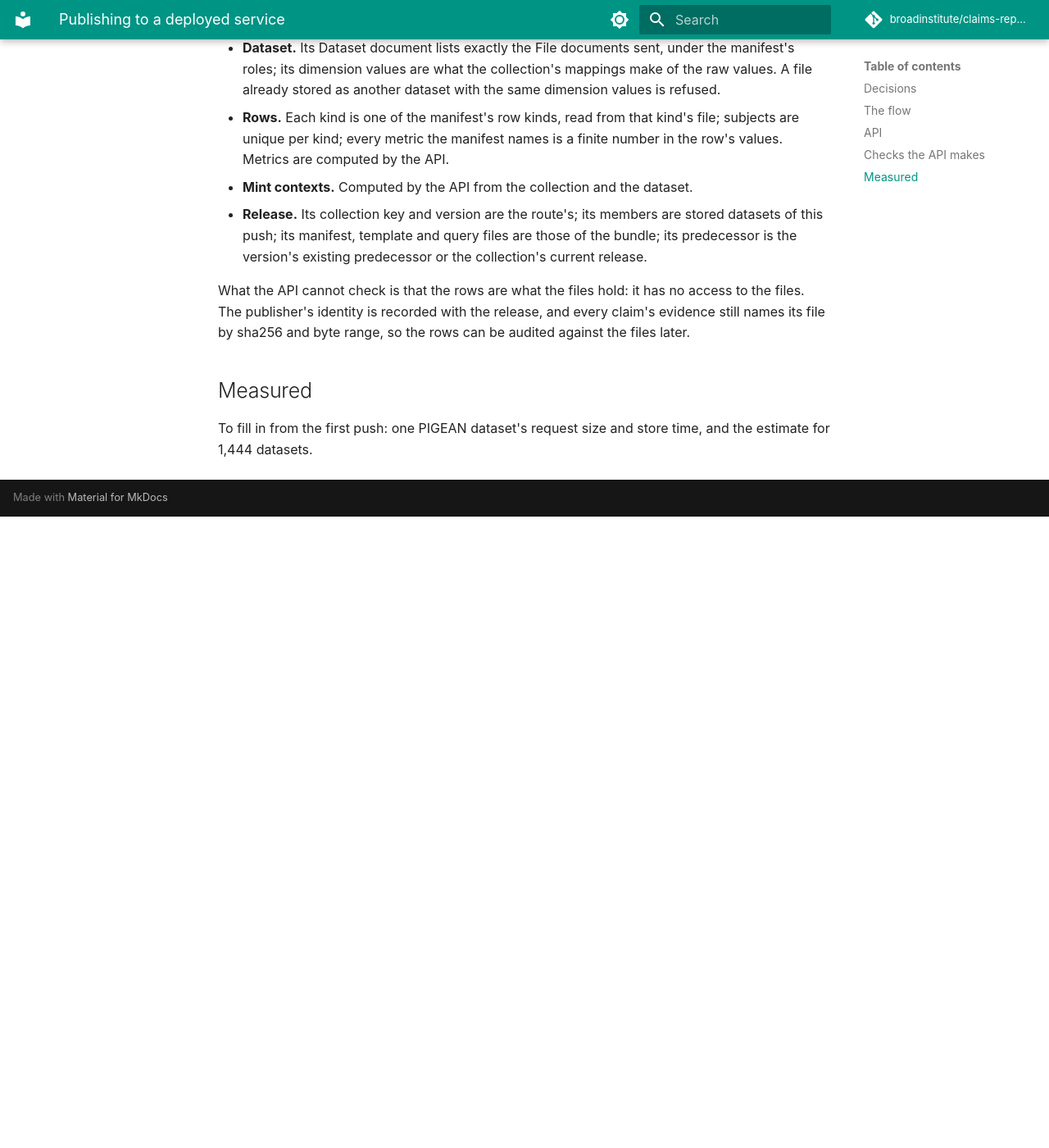
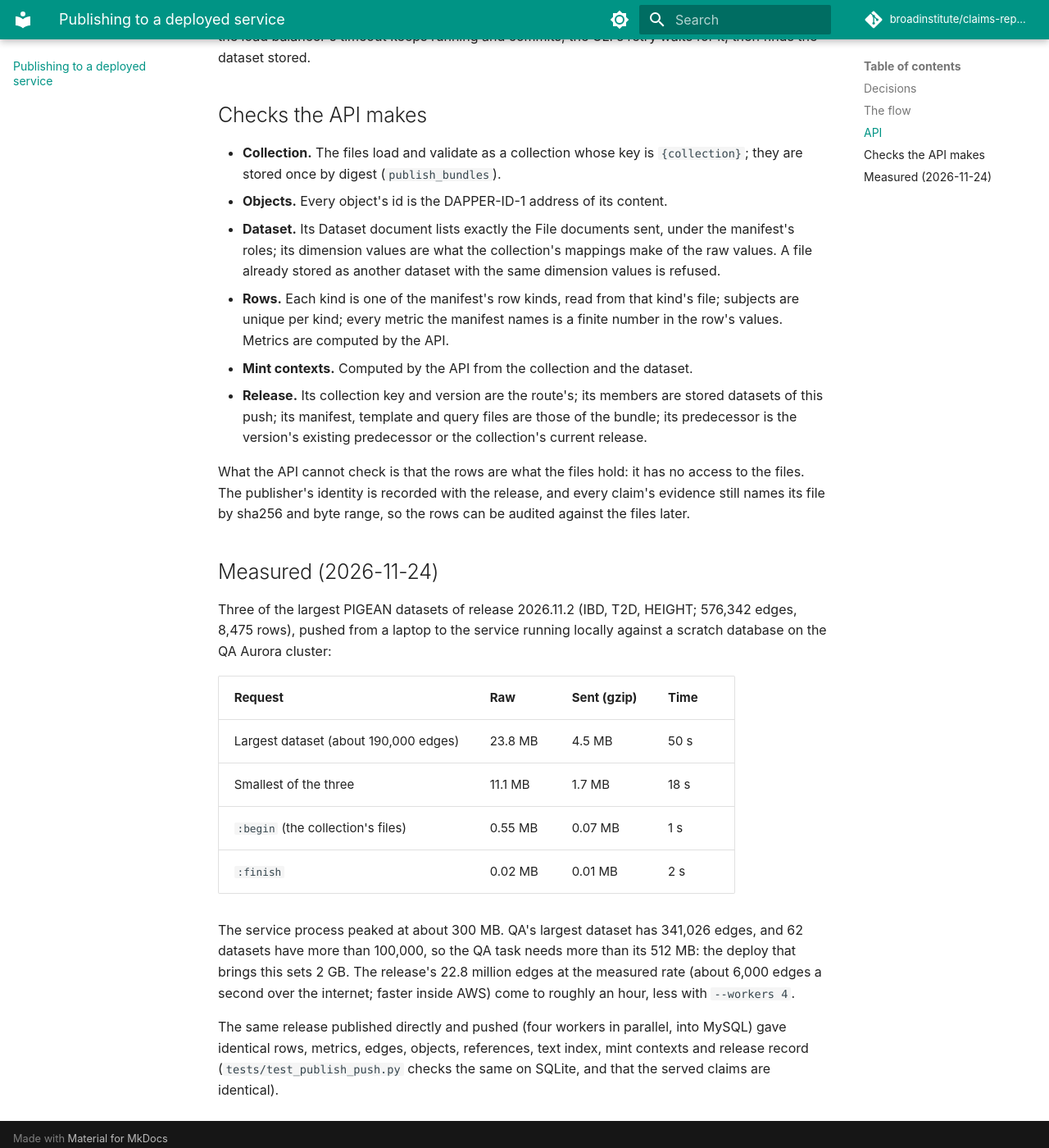
Before and after one commit to broadinstitute/claims-repository, an MkDocs documentation site: the page built from docs/publishing-to-a-deployment.md, in a window 1280 px wide and 1400 px high, scrolled down 2982 px. Shown: the whole window at 82% size. Built offline with MkDocs 1.6.1 and Material for MkDocs 9.7.7, drawn with Linux system fonts in a browser that asks for light colours; comment, search, counter and statistics services are not loaded; before the commit the page ends 3612 px from its top, so only the background shows below that; some of the changed text lies outside the part shown.

Commit message:
Publish to a deployment: per-dataset lock, CLI test, measured sizes, docs
A retried dataset request waits for the first (MySQL named lock) and then
finds it stored. Measured three of the largest PIGEAN datasets against a
scratch database on the QA cluster; the docs record the sizes and the
memory the QA task needs.

Co-Authored-By: Claude Opus 5.5 <noreply@anthropic.com>
Claude-Session: https://claude.ai/code/session_01FRSD1qGkjehoUirkgkTF5C

````diff
--- a/docs/publishing-to-a-deployment.md
+++ b/docs/publishing-to-a-deployment.md
@@ -1,9 +1,10 @@
 # Publishing to a deployed service
 
-> **Status (2026-11-24): in development.** `claims release publish --api URL` publishes a release into
-> the deployed service with the token `claims login` saved ([CLI login](cli-login.md)), and the release
-> records who published it. Until it ships, publishing into QA is `scripts/publish_collection.py` with
-> the shared database password.
+> **Status (2026-11-24): built.** `claims release publish ... --api qa` publishes a release into the
+> deployed service with the token `claims login` saved ([CLI login](cli-login.md)), and the release
+> records who published it. It works on QA once the service build with migration 011 is deployed there.
+> `scripts/publish_collection.py` with the shared database password still works, and records no
+> publisher.
 
 The CLI already publishes a release into a *local* deployment: it reads the result files, checks them,
 and derives the rows, edges and DAPPER objects that claims are rendered from. Publishing into the
@@ -29,12 +30,13 @@ to the API, which checks what it can recompute and stores it. Nothing needs the
 ```text
 server$ claims login                                         # once per 30 days
 server$ claims release plan    $C 2026.12.0                  # as for a local deployment
-server$ claims release publish $C 2026.12.0 --api https://api-qa.hugeampkpnbi.org/api/claims --first 1
-server$ claims release publish $C 2026.12.0 --api https://api-qa.hugeampkpnbi.org/api/claims --workers 4
+server$ claims release publish $C 2026.12.0 --api qa --first 1     # one dataset; not served yet
+server$ claims release publish $C 2026.12.0 --api qa --workers 4   # the rest; then the release is recorded
 ```
 
-`--first`, `--workers` and resuming work as they do locally. The release is recorded, and served, only
-when every dataset is in.
+`--api` takes `qa` or a service's base URL; it is never a default. `--first`, `--workers` and resuming
+work as they do locally, and the local deployment (`--db`, `--index-dir`) still keeps the sha256 cache
+of the files read, but no rows. The release is recorded, and served, only when every dataset is in.
 
 ```mermaid
 sequenceDiagram
@@ -65,7 +67,13 @@ Every route needs `Authorization: Bearer clp_...` (`require_publisher`).
 | `POST /v1/publish/{collection}/{version}:finish` | `bundle`; the release, its DAPPER document, its objects and the provenance record | `release_id` |
 
 Errors are 400 (the push is wrong: the message says what), 401 (no valid token), 409 (the version is
-recorded with other content, or a file is already another dataset's), 413 (too large).
+recorded with other content, or a file is already another dataset's), 413 (too large), 503 (another
+request is storing the same dataset). The CLI tries a 5xx or a dropped connection again, up to six
+times over about three minutes; anything else stops the push with the API's message.
+
+Only one request stores a given dataset at a time (a MySQL named lock). A request that outlives the load
+balancer's timeout keeps running and commits; the CLI's retry waits for it, then finds the dataset
+stored.
 
 ## Checks the API makes
 
@@ -87,7 +95,23 @@ What the API cannot check is that the rows are what the files hold: it has no ac
 publisher's identity is recorded with the release, and every claim's evidence still names its file by
 sha256 and byte range, so the rows can be audited against the files later.
 
-## Measured
+## Measured (2026-11-24)
 
-To fill in from the first push: one PIGEAN dataset's request size and store time, and the estimate
-for 1,444 datasets.
+Three of the largest PIGEAN datasets of release 2026.11.2 (IBD, T2D, HEIGHT; 576,342 edges, 8,475 rows),
+pushed from a laptop to the service running locally against a scratch database on the QA Aurora cluster:
+
+| Request | Raw | Sent (gzip) | Time |
+| --- | --- | --- | --- |
+| Largest dataset (about 190,000 edges) | 23.8 MB | 4.5 MB | 50 s |
+| Smallest of the three | 11.1 MB | 1.7 MB | 18 s |
+| `:begin` (the collection's files) | 0.55 MB | 0.07 MB | 1 s |
+| `:finish` | 0.02 MB | 0.01 MB | 2 s |
+
+The service process peaked at about 300 MB. QA's largest dataset has 341,026 edges, and 62 datasets have
+more than 100,000, so the QA task needs more than its 512 MB: the deploy that brings this sets
+2 GB. The release's 22.8 million edges at the measured rate (about 6,000 edges a second over the internet;
+faster inside AWS) come to roughly an hour, less with `--workers 4`.
+
+The same release published directly and pushed (four workers in parallel, into MySQL) gave identical
+rows, metrics, edges, objects, references, text index, mint contexts and release record
+(`tests/test_publish_push.py` checks the same on SQLite, and that the served claims are identical).
--- a/mkdocs.yml
+++ b/mkdocs.yml
@@ -16,6 +16,7 @@ nav:
   - Creating a collection: creating-a-collection.md
   - Publishing a PIGEAN run: publishing-a-pigean-run.md
   - CLI login: cli-login.md
+  - Publishing to a deployed service: publishing-to-a-deployment.md
   - Method modules: method-modules.md
   - Graph-query contract design: query-graph-design.md
   - Admin console: admin-console.md
````
Also changed, not shown: docs/cli-login.md (+3 -3 lines), docs/creating-a-collection.md (+3 -2 lines), docs/publishing-a-pigean-run.md (+17 -5 lines), 3 other files.
